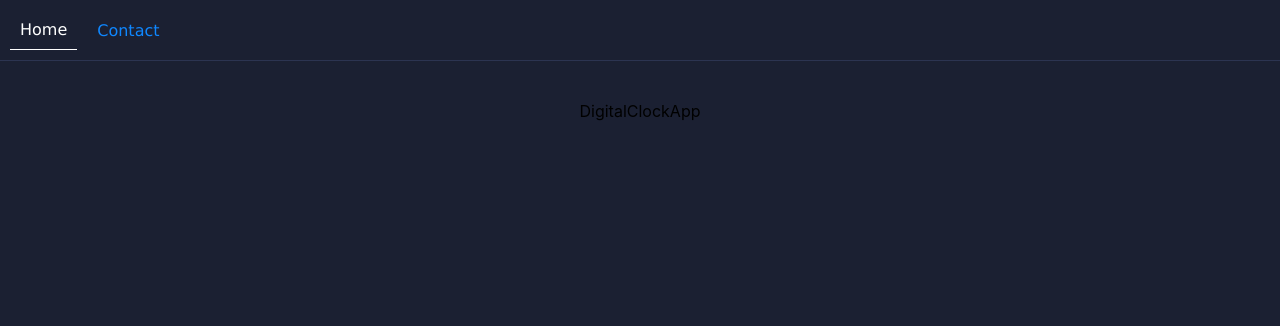
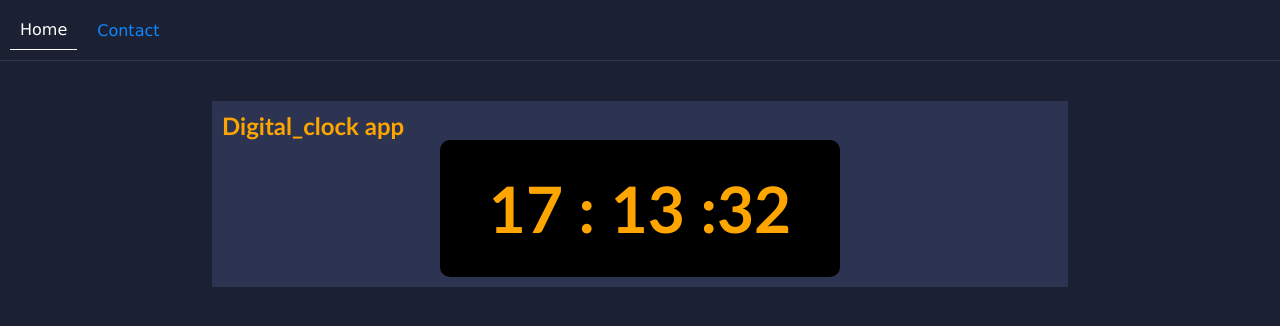
Before and after one commit to majid-hatami-maleki/mini-projects, a React (Create React App) app: page /clock in a window 1280 px wide. Shown: the top 326 px of the page. Built offline with nearby package versions, Linux system fonts and the light colour scheme.

Commit message:
digital clock finished

```diff
--- a/src/components/app/App.js
+++ b/src/components/App.js
@@ -1,9 +1,8 @@
 import React, { useContext } from "react";
 import "./app.css";
 import { BrowserRouter,Link,NavLink } from "react-router-dom";
-import Home from "../pages/home/Home";
-import Routers from "../../routes/Routers";
-import Header from "../header/Header";
+import Routers from "../routes/Routers";
+import Header from "./header/Header";
 /*
 1- install react bootstrap for responsive
 2- introduce home screen
--- a/src/components/app/app.css
+++ b/src/components/app.css
@@ -3,6 +3,8 @@
     --blipBgColor : rgba(0, 0, 0, 0.114);
     --primaryColor : #0f87ff;
     --secondaryColor : #2c3451;
+    --appsPrimaryColor : orange;
+    --appsSecondaryColor : black;
 }
 .app-container{
     min-width: 100vw;
--- /dev/null
+++ b/src/components/apps/clock/DClock.css
@@ -0,0 +1,25 @@
+.clock-container{
+    width: 100%;
+    background-color: var(--secondaryColor);
+    padding: 10px;
+    display: flex;
+    justify-content: center;
+    align-items: center;
+    flex-direction: column;
+    /*display flex*/
+    font-family: 'Gill Sans', 'Gill Sans MT', Calibri, 'Trebuchet MS', sans-serif;
+}
+.clock-container h2{
+    width: 100%;
+    color: var(--appsPrimaryColor);
+}
+.clock-display{
+    min-width: 400px;
+    padding: 30px;
+    font-size: 4rem;
+    text-align: center;
+    border-radius: 10px;
+    color: var(--appsPrimaryColor);
+    font-weight: bold;
+    background-color: var(--appsSecondaryColor);
+}
--- /dev/null
+++ b/src/components/apps/clock/DigitalClockApp.js
@@ -0,0 +1,30 @@
+import React, { useContext, useEffect, useState } from "react";
+import "./DClock.css";
+import { clockContexts } from "../../../contexts/ClockContext";
+export default function DigitalClockApp() {
+  const contexts = useContext(clockContexts);
+
+  const [time, setTime] = useState(new Date());
+
+  useEffect(() => {
+    const interval = setInterval(() => {
+      setTime(new Date());
+    }, 1000);
+    return () => {
+        clearInterval(interval);
+      };
+  }, []);
+
+  const hours = time.getHours().toString().padStart(2, '0');
+  const minutes = time.getMinutes().toString().padStart(2, '0');
+  const seconds = time.getSeconds().toString().padStart(2, '0');
+  return (
+    <div className="clock-container">
+      <h2>Digital_clock app</h2>
+      <div className="clock-display">
+        <span>{hours}</span> : <span>{minutes}</span> :
+        <span>{seconds}</span>
+      </div>
+    </div>
+  );
+}
--- a/src/components/pages/clock/DigitalClockApp.js
+++ /dev/null
@@ -1,7 +0,0 @@
-import React from 'react'
-
-export default function DigitalClockApp() {
-  return (
-    <div>DigitalClockApp</div>
-  )
-}
--- a/src/contexts/ClockContext.js
+++ b/src/contexts/ClockContext.js
@@ -1,10 +1,11 @@
-import React, { createContext } from 'react'
+import React, { createContext, useState } from 'react'
 
 let clockContexts = createContext()
 
+
 function ClockContextProvider({children}) {
   return (
-    <clockContexts.Provider value={'this is clock context'}>
+    <clockContexts.Provider value={{}}>
         {children}
     </clockContexts.Provider>
   )
--- a/src/index.js
+++ b/src/index.js
@@ -1,7 +1,7 @@
 import React from "react";
 import ReactDOM from "react-dom/client";
 import "./index.css";
-import App from "./components/app/App";
+import App from "./components/App";
 import { ExTrackerContextProvider } from "./contexts/ExpenseTrackerContext";
 import { ClockContextProvider } from "./contexts/ClockContext";
 import VowelCounterContextProvider from "./contexts/VowelCounterContext";
```
Also changed, not shown: src/routes/Routers.js (+5 -5 lines), src/components/apps/EX-tracker/ExpenseTracker.js (renamed from src/components/pages/EX-tracker/ExpenseTracker.js), src/components/apps/notePad/NotePadApp.js (renamed from src/components/pages/notePad/NotePadApp.js), src/components/apps/rhsGame/RHSGame.js (renamed from src/components/pages/rhsGame/RHSGame.js), src/components/apps/vowelCounter/VowelCounter.js (renamed from src/components/pages/vowelCounter/VowelCounter.js), 1 other file (tests, documents, lock files or other folders).
